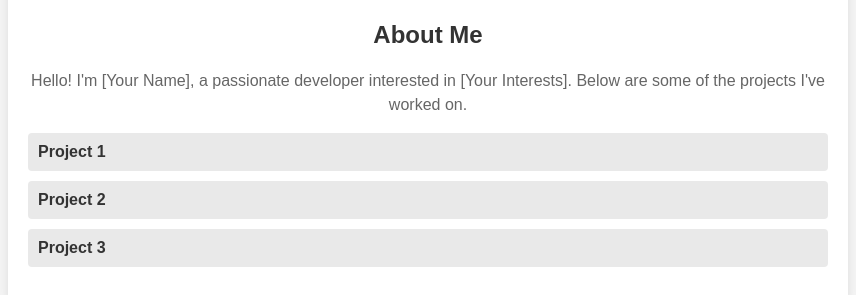
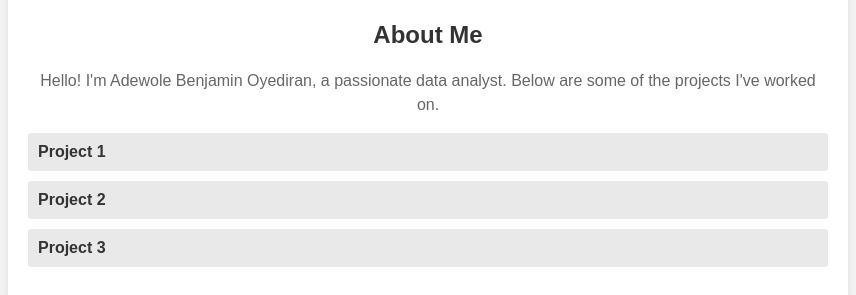
Before and after one commit to Bensha93/bensha.gethub.io, a plain HTML site: page index.html in a window 1280 px wide. Shown: the part 99-394 px from the top of the page, without its empty margins (212-1068 px from the left). Drawn offline with Linux system fonts and the light colour scheme.

Commit message:
Update index.html

```diff
--- a/index.html
+++ b/index.html
@@ -56,7 +56,7 @@
 
     <h2>About Me</h2>
     <p>
-        Hello! I'm [Your Name], a passionate developer interested in [Your Interests]. Below are some of the projects I've worked on.
+        Hello! I'm Adewole Benjamin Oyediran, a passionate data analyst. Below are some of the projects I've worked on.
     </p>
 
     <ul class="project-list">
```
